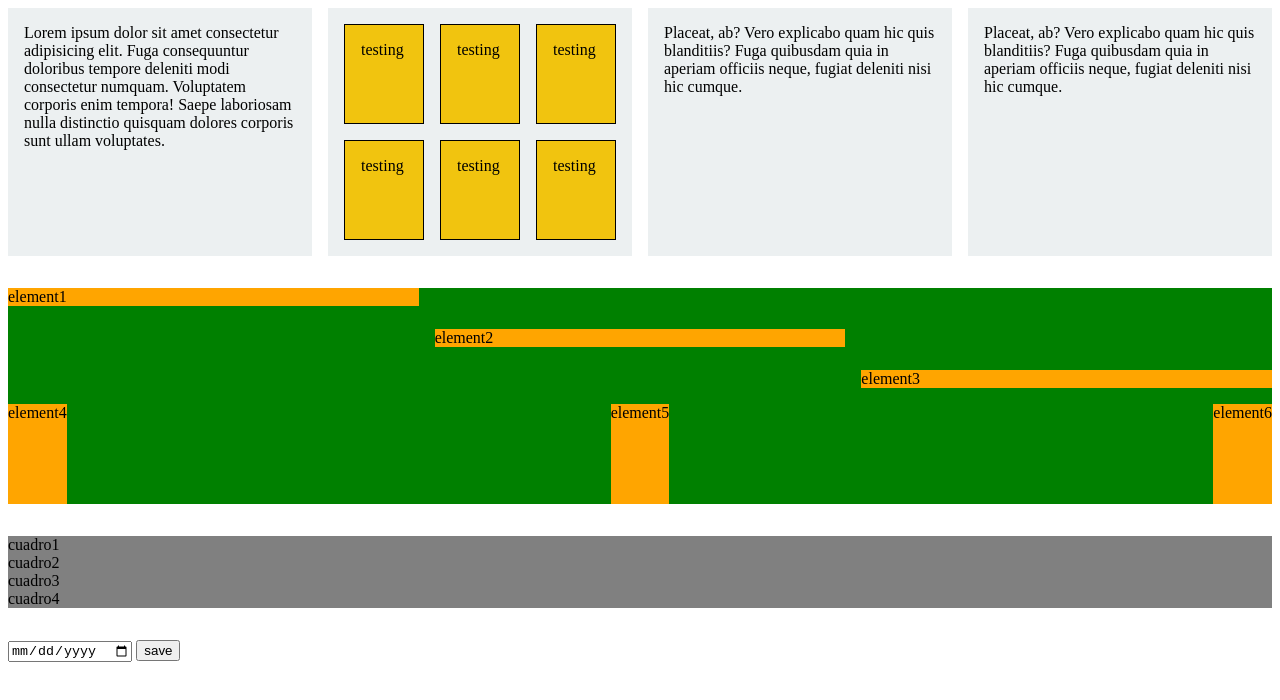
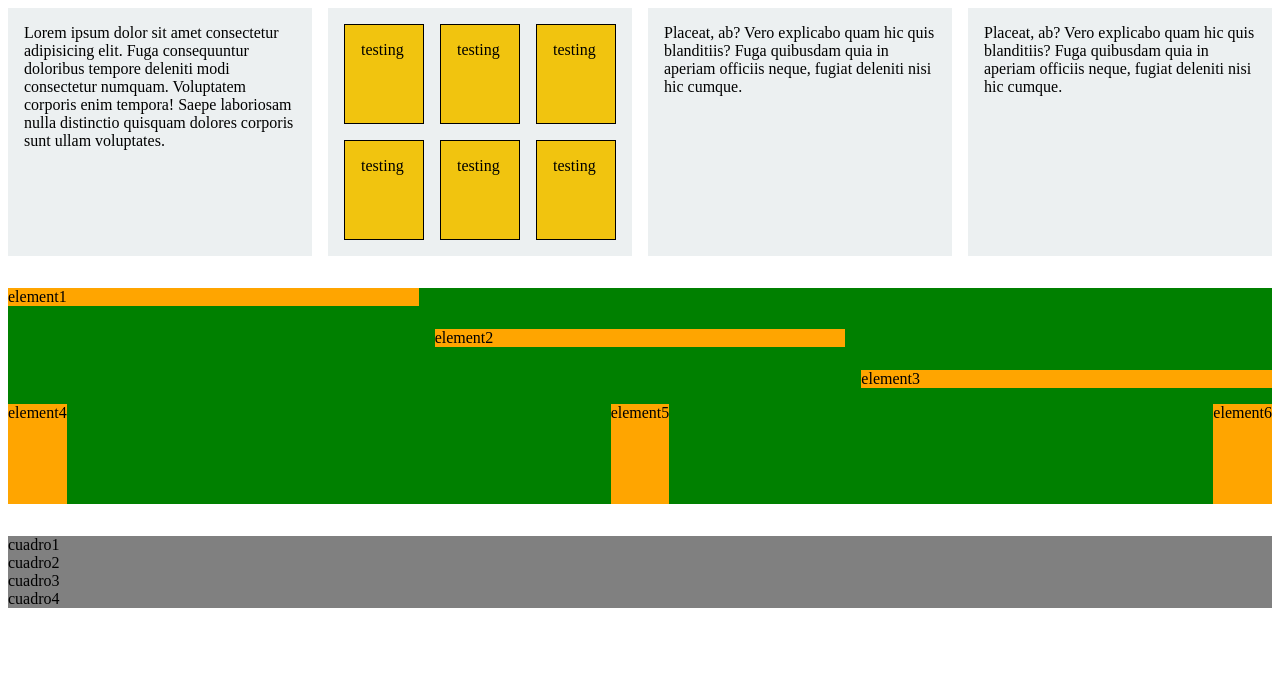
Before and after one commit to alejandroisa71/flexbox-ccsgrid-execirces, a plain HTML site: page index.html in a window 1280 px wide. Drawn offline with Linux system fonts and the light colour scheme.

Commit message:
Clearing form

```diff
--- a/index.html
+++ b/index.html
@@ -37,12 +37,7 @@
     <div>cuadro3</div>
     <div>cuadro4</div>
   </div>
-  <div>
-    <form action="">
-      <input type="date">
-      <button>save</button>
-    </form>
-  </div>
+
  </div>
 </body>
 </html>
```
